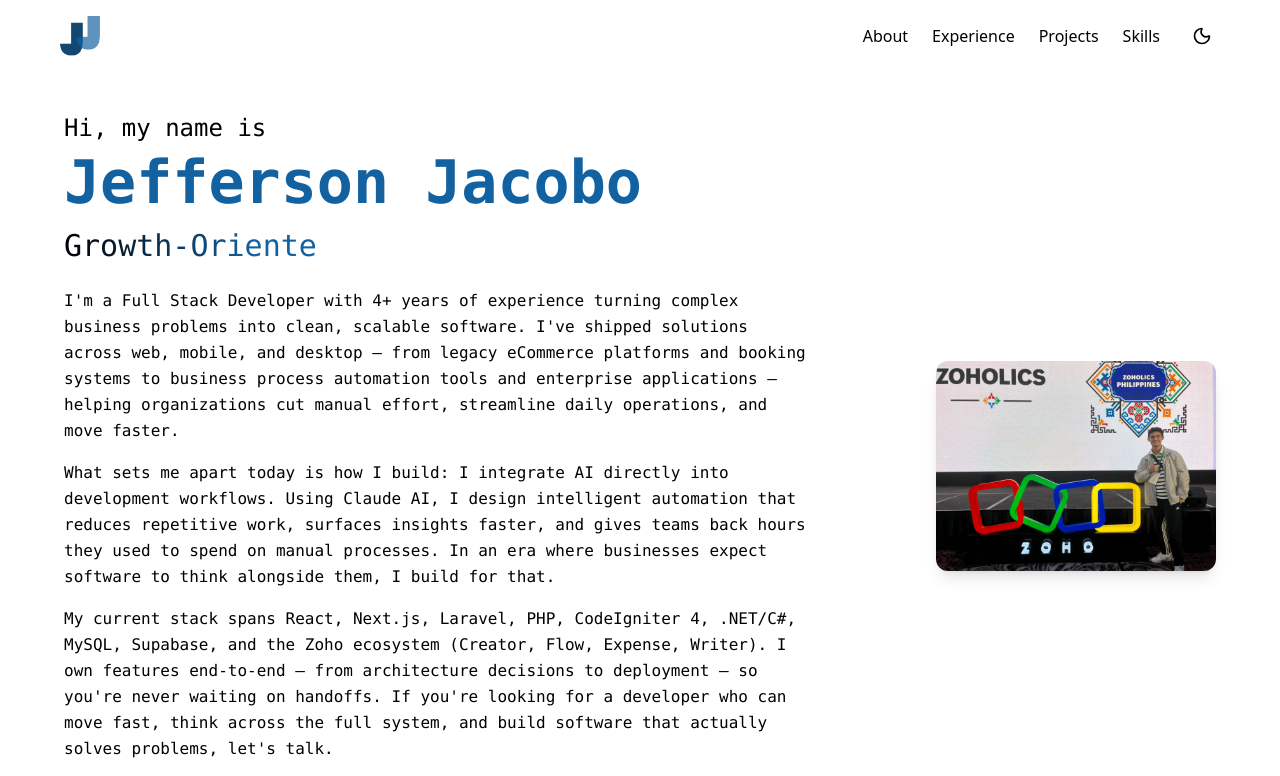
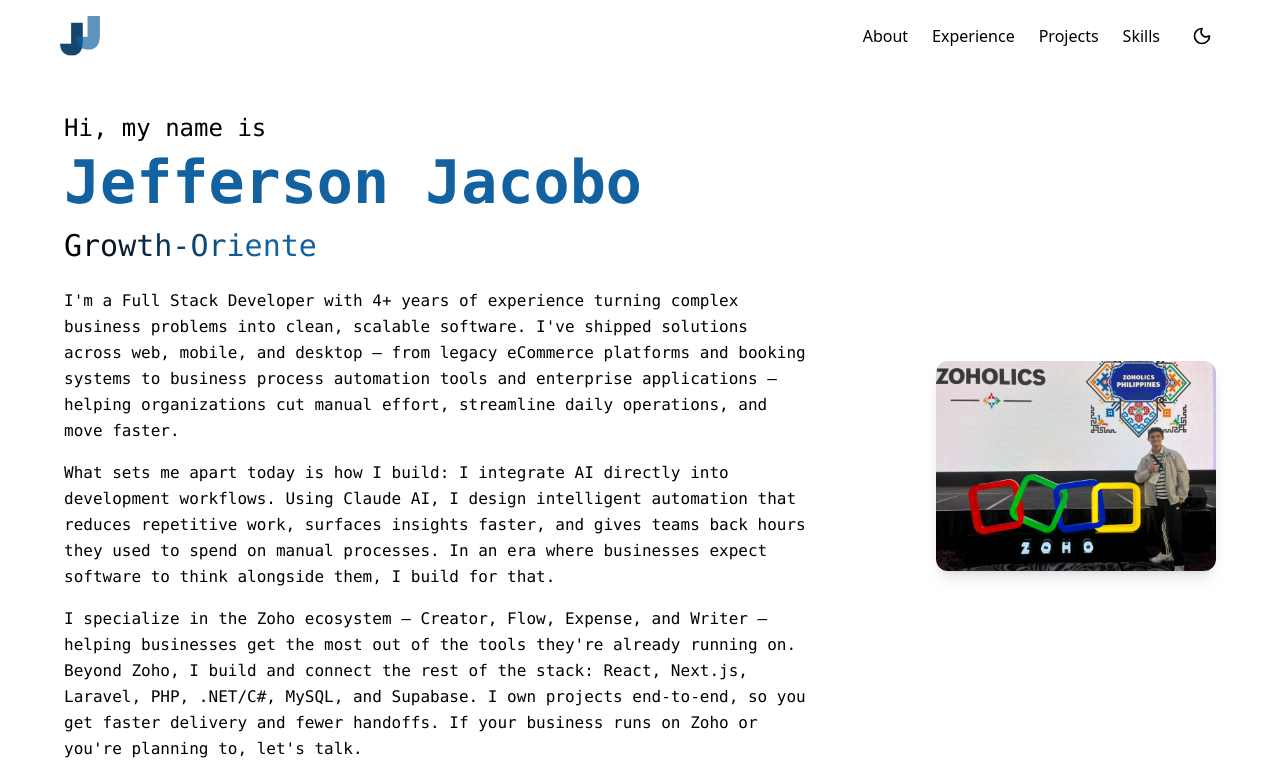
Before and after one commit to jjacobo-00/portfolio-v2, a React (Vite) app: page / in a window 1280 px wide. Shown: the top 776 px of the page. Built offline with nearby package versions, Linux system fonts and the light colour scheme.

Commit message:
Update about

```diff
--- a/src/components/About.jsx
+++ b/src/components/About.jsx
@@ -62,12 +62,12 @@
         </p>
 
         <p className="text-sm sm:text-base leading-relaxed">
-          My current stack spans React, Next.js, Laravel, PHP, CodeIgniter 4,
-          .NET/C#, MySQL, Supabase, and the Zoho ecosystem (Creator, Flow,
-          Expense, Writer). I own features end-to-end — from architecture
-          decisions to deployment — so you're never waiting on handoffs. If
-          you're looking for a developer who can move fast, think across the
-          full system, and build software that actually solves problems, let's
+          I specialize in the Zoho ecosystem — Creator, Flow, Expense, and
+          Writer — helping businesses get the most out of the tools they're
+          already running on. Beyond Zoho, I build and connect the rest of the
+          stack: React, Next.js, Laravel, PHP, .NET/C#, MySQL, and Supabase. I
+          own projects end-to-end, so you get faster delivery and fewer
+          handoffs. If your business runs on Zoho or you're planning to, let's
           talk.
         </p>
 
```
